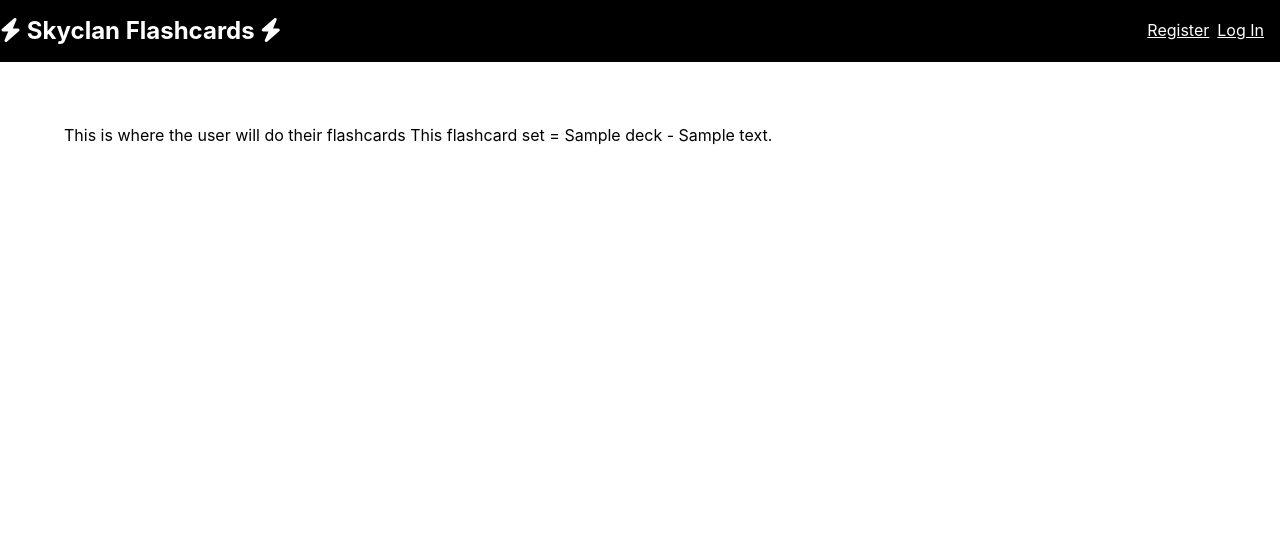
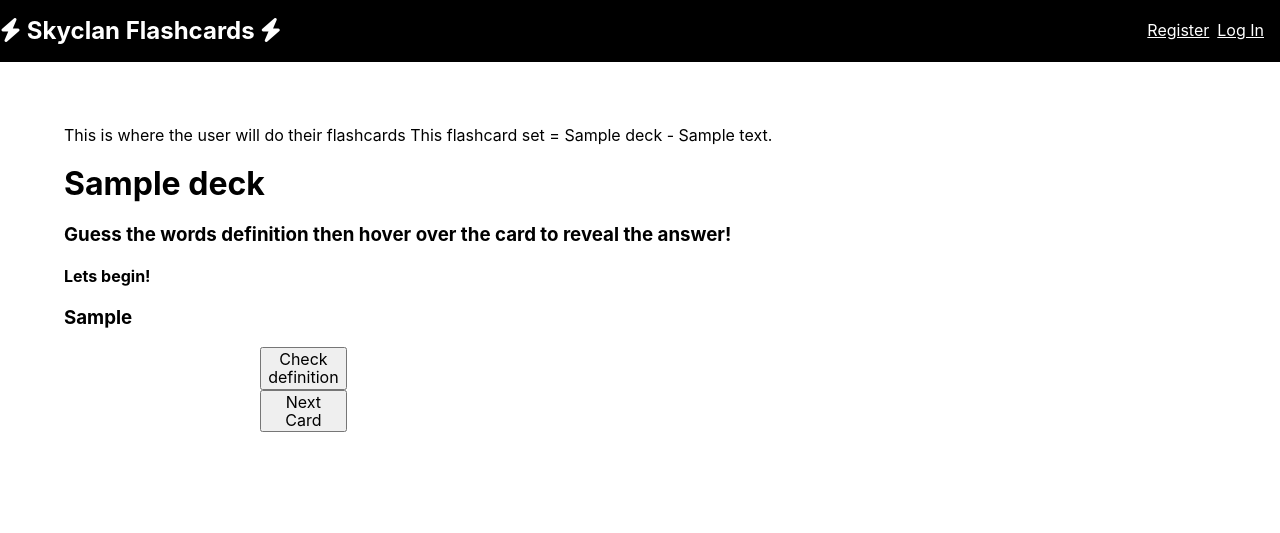
Before and after one commit to Tedfulk/Momentum-Flashcards, a Django app: page /cards/1/run in a window 1280 px wide. Shown: the top 533 px of the page. Run offline with Django 4.2, Linux system fonts and the light colour scheme; tables that the repository leaves empty hold one stand-in row (values such as "Sample post"); some libraries are stand-ins or nearby versions.

Commit message:
runcard 1.0

```diff
--- a/cards/views.py
+++ b/cards/views.py
@@ -104,6 +104,8 @@ def delete_card(request, card_pk):
     return render(request, "cards/delete_card.html", {"card": card, })
 
 
+
+
 @login_required
 def card_list(request, pk):
     deck = get_object_or_404(Deck, pk=pk)
--- a/templates/cards/run_deck.html
+++ b/templates/cards/run_deck.html
@@ -13,4 +13,28 @@ This is where the user will do their flashcards
 This flashcard set = {{ deck.title }} -
 {{ deck.description }}
 
-{% endblock content %}
+<h1>{{ deck.title }}</h1>
+<h3>Guess the words definition then hover over the card to reveal the answer!</h3>
+
+    <body>
+        <h4>Lets begin!</h4>
+
+        {% for card in deck.cards.all %}
+            <div>
+                <div>
+                    <h3 class="term">{{ card.word }}</h3>
+                </div>
+                <a style="background-color: white;";
+                class="link mw5 dt hide-child br2 cover bg-center">
+            <span class="white dtc v-mid w-100 h-100 child bg-black-40 pa5">
+                <h3 class="definition">{{ card.definition }}</h3>
+            </span>
+        {% endfor %}
+        <div class="button">
+            <button class="check">Check definition</button>
+            <button class="next">Next Card</button>
+        </div>
+    </body>
+
+
+{% endblock %}
```
